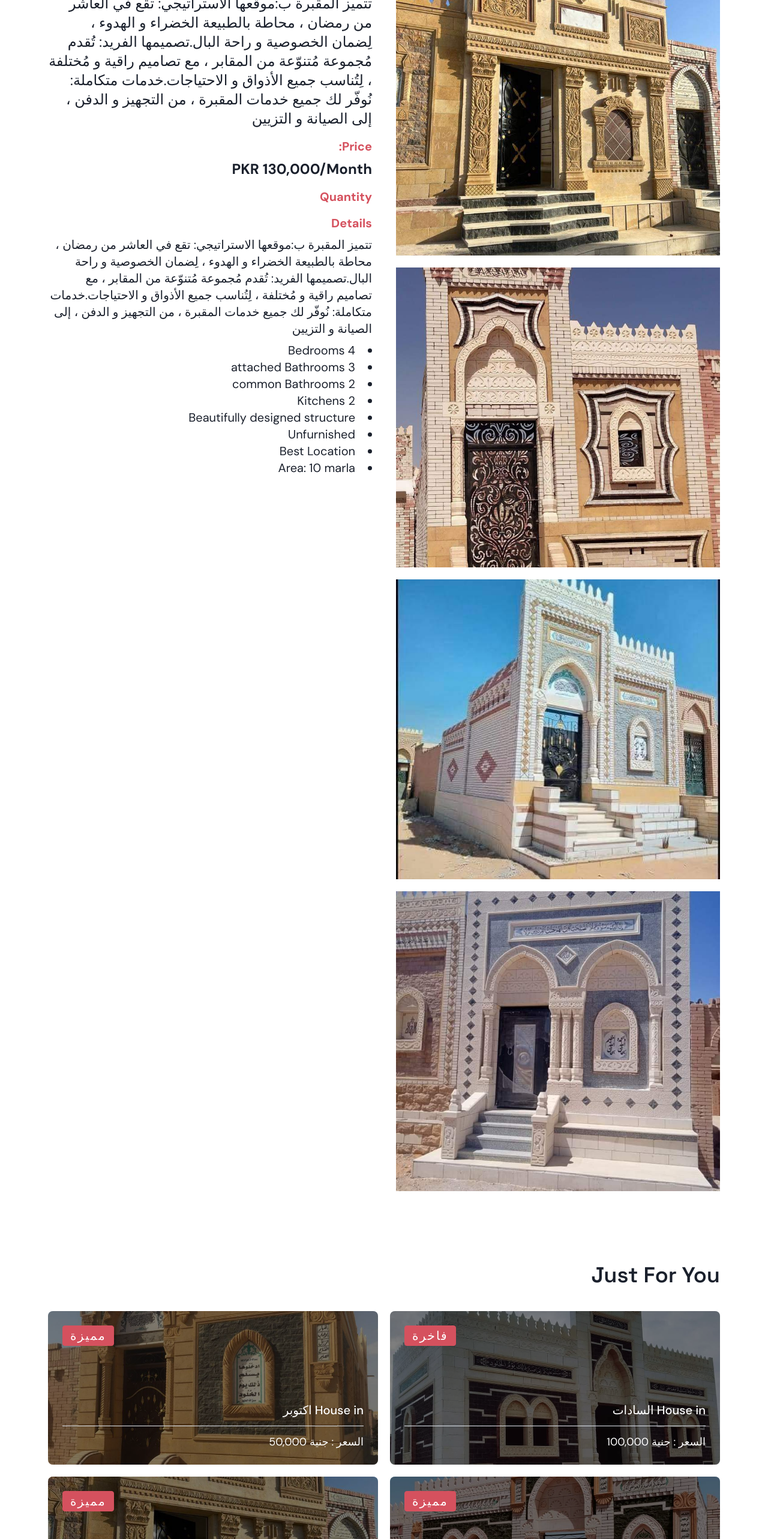
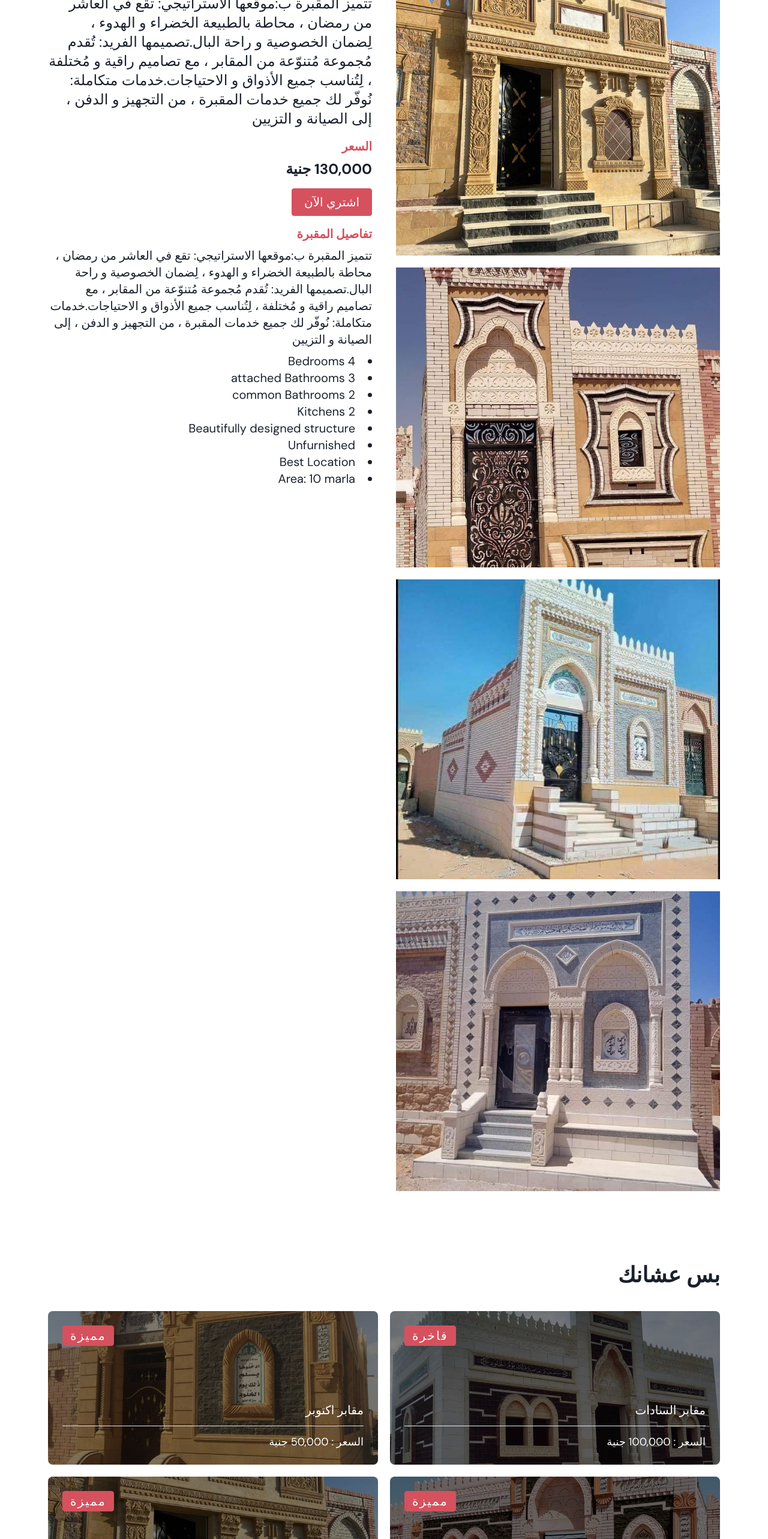
Before and after one commit to amr-abd-alhameed/ghallab, a React (Create React App) app: page /products/1 in a window 1280 px wide. Shown: the part 234-2800 px from the top of the page at 60% size. Built offline with nearby package versions, Linux system fonts and the light colour scheme.

Commit message:
finishing products page

```diff
--- a/src/components/home-page-components/exculusivePropertyCard.jsx
+++ b/src/components/home-page-components/exculusivePropertyCard.jsx
@@ -1,4 +1,5 @@
-import "./exculusiveCard.css";import Button from "../buttons-component/solidbutton";
+import "./exculusiveCard.css";
+import Button from "../buttons-component/solidbutton";
 import { Link } from "react-router-dom";
 import { formatCompactNumber } from "../../constants/formatNumber";
 import { scrollToTop } from "../../constants/scrollToTop";
@@ -64,8 +65,8 @@ const ExculusivePropertyCard = ({
         </Link>
         <hr />
         <p className="text-lg">
-          السعر : جنية {"  "}
-          {formatCompactNumber(pricing)}{" "}
+          السعر : {"  "}
+          {formatCompactNumber(pricing)} جنية
         </p>
       </div>
     </div>
--- a/src/components/navbar-component/navbar.jsx
+++ b/src/components/navbar-component/navbar.jsx
@@ -1,5 +1,4 @@
-import { FaAngleDown, FaBars, FaShoppingCart } from "react-icons/fa";
-import "./navbar.css";
+import { FaAngleDown, FaBars, FaShoppingCart } from "react-icons/fa";import "./navbar.css";
 import Logo from "../../assets/images/Homyz-logo.png";
 import Logo2 from "../../assets/images/Homyz-logo2.png";
 
@@ -239,7 +238,7 @@ const NavBar = ({ navBar2, showCase1Page }) => {
           style={{ maxWidth: 1200 }}
           className="flex justify-between mx-auto items-center gap-4 py-7 max-md:py-5 px-10 max-sm:px-5 font-medium"
         >
-          <Link onClick={scrollToTop} to="/">
+          <Link onClick={scrollToTop} to="/gallab">
             <p className="w-44 font-bold	text-3xl text-red-500	 max-lg:w-36">
               موقع غلاب
             </p>
--- a/src/components/products-page-components/products.jsx
+++ b/src/components/products-page-components/products.jsx
@@ -1,5 +1,4 @@
-import React, { useContext, useEffect, useState } from "react";
-import {
+import React, { useContext, useEffect, useState } from "react";import {
   NumberInput,
   NumberInputField,
   NumberInputStepper,
@@ -14,6 +13,11 @@ import { animationVariants } from "../../constants/animationVariants";
 import { useParams } from "react-router";
 import { rentHouses } from "../../constants/data";
 import ExculusivePropertyCard from "../home-page-components/exculusivePropertyCard";
+import { Link } from "react-router-dom";
+import { scrollToTop } from "../../constants/scrollToTop";
+
+import Button from "../buttons-component/solidbutton";
+
 const Product = ({
   id,
   title,
@@ -106,13 +110,31 @@ const Product = ({
             <h1 className="text-5xl font-semibold">House in {title}</h1>
             <p className="details text-2xl">{descr}</p>
             <div>
-              <h2 className="text-xl text-red-500 font-semibold">Price:</h2>
+              <h2 className="text-xl text-red-500 font-semibold">السعر</h2>
               <h2 className="text-2xl mt-2 font-semibold">
-                PKR {formatCompactNumber(price)}/Month
+                {formatCompactNumber(price)} جنية
               </h2>
             </div>
             <div className="flex flex-col gap-2">
-              <h2 className="text-xl text-red-500 font-semibold">Quantity</h2>
+              {/* <Link
+                to={"/contact"}
+                className="mt-4 max-lg:w-72 max-sm:w-full text-center p-4 rounded-sm"
+                style={{
+                  backgroundColor: "#d5515e",
+                  borderColor: "#d5515e",
+                  color: "white",
+                }}
+              >
+                اشتري الآن
+              </Link> */}
+              <Link onClick={scrollToTop} to="/contact">
+                <Button
+                  content={"اشتري الآن"}
+                  fontSize={"text-xl"}
+                  fontWeight={""}
+                  padding={"px-5  py-2"}
+                />
+              </Link>
 
               {/* <Button
                 // _hover={{ borderColor: "#d5515e" }}
@@ -131,7 +153,7 @@ const Product = ({
               </Button> */}
             </div>
             <div className="flex text-xl flex-col gap-2">
-              <h2 className=" text-red-500 font-semibold">Details</h2>
+              <h2 className=" text-red-500 font-semibold">تفاصيل المقبرة</h2>
               <p>{descr}</p>
               <ul className="list-disc list-inside ml-2">
                 {details.map((e, i) => {
@@ -153,7 +175,7 @@ const Product = ({
           viewport={{ once: true, amount: 0.2 }}
           className="text-4xl font-semibold"
         >
-          Just For You
+          بس عشانك
         </motion.h1>
         <div className="grid grid-cols-2 grid-rows-3 max-sm:grid-cols-1 max-sm:grid-rows-5 gap-5 mt-10">
           {otherItems.map((e, i) => {
@@ -168,7 +190,7 @@ const Product = ({
               >
                 <ExculusivePropertyCard
                   imgSrc={e.mainImage}
-                  titlePart1={"House in "}
+                  titlePart1={"مقابر  "}
                   titlePart2={e.name}
                   pricing={e.price}
                   href={e.id}
```
